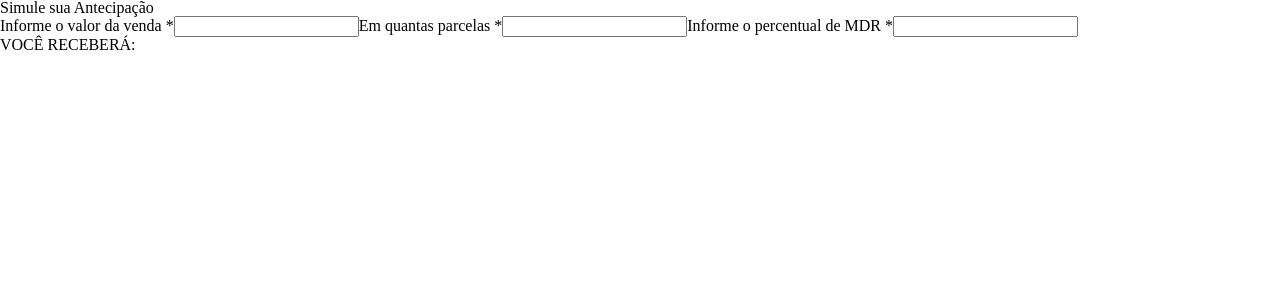
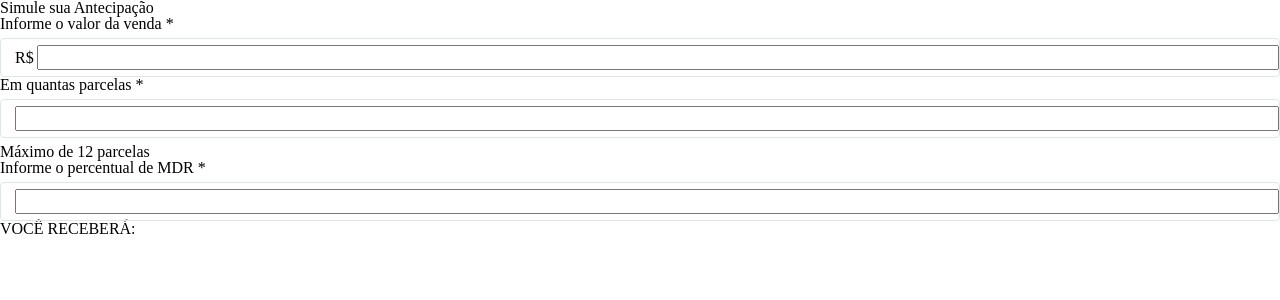
Before and after one commit to gabrielAlencar33564/simulate_your_antecipation, a React (Vite) app: page /dashboard in a window 1280 px wide. Shown: the top 300 px of the page. Built offline with nearby package versions, Linux system fonts and the light colour scheme.

Commit message:
style: imput style

```diff
--- a/src/components/Input/index.tsx
+++ b/src/components/Input/index.tsx
@@ -1,22 +1,30 @@
 import { InputProps } from './interfaces'
-import { IInputKeys } from './interfaces'
+import { IInputKeys } from '../../context/interfaces'
 import { FieldPath } from 'react-hook-form'
+import './style.css'
+import '../../style/global.css'
 
 export const Input = ({ required = false, ...props }: InputProps) => {
   return (
-    <>
+    <div className="container_input">
       {props.label && (
-        <label htmlFor={props.id}>
+        <label className="text_3" htmlFor={props.id}>
           {props.label}
           {required && <span> *</span>}
         </label>
       )}
-      <input
-        type={props.type}
-        id={props.id}
-        {...props.register(props.id as FieldPath<IInputKeys>)}
-      />
-      {props.errors && <span>{props.errors}</span>}
-    </>
+      <div className={`input`}>
+        {props.id === 'amount' && <span>R$</span>}
+        <input
+          type={props.type}
+          id={props.id}
+          {...props.register(props.id as FieldPath<IInputKeys>)}
+        />
+        {props.errors && <span className="error">{props.errors}</span>}
+      </div>
+      {props.id === 'installments' && (
+        <span className="text_4">Máximo de 12 parcelas</span>
+      )}
+    </div>
   )
 }
--- /dev/null
+++ b/src/components/Input/style.css
@@ -0,0 +1,62 @@
+.container_input {
+  width: 100%;
+  display: flex;
+  flex-direction: column;
+  gap: 6px;
+}
+
+.input {
+  position: relative;
+  display: flex;
+  align-items: center;
+  border: 1px solid #dde6e9;
+  border-radius: 4px;
+  height: 37px;
+  padding-left: 14px;
+}
+
+.input span:nth-child(1) {
+  padding-right: 3px;
+}
+
+.input input {
+  width: 100%;
+  padding-top: 4px;
+  font-size: 14px;
+}
+
+.error {
+  position: relative;
+  display: flex;
+}
+
+.input:hover > .error {
+  opacity: 1;
+}
+
+.error {
+  background-color: red;
+  padding: 4px 15px;
+  margin-left: 10px;
+  border-radius: 3px;
+  width: 10rem;
+  right: -7rem;
+  opacity: 0;
+  transition: opacity 0.4s;
+  color: white;
+}
+
+.error::before {
+  content: '';
+  border-style: solid;
+  border-width: 10px 7px 0 7px;
+  transform: rotate(90deg);
+  border-color: red transparent;
+  position: absolute;
+  top: 7px;
+  left: -10px;
+}
+
+.input:hover {
+  border: 1px solid #66afe9;
+}
```
